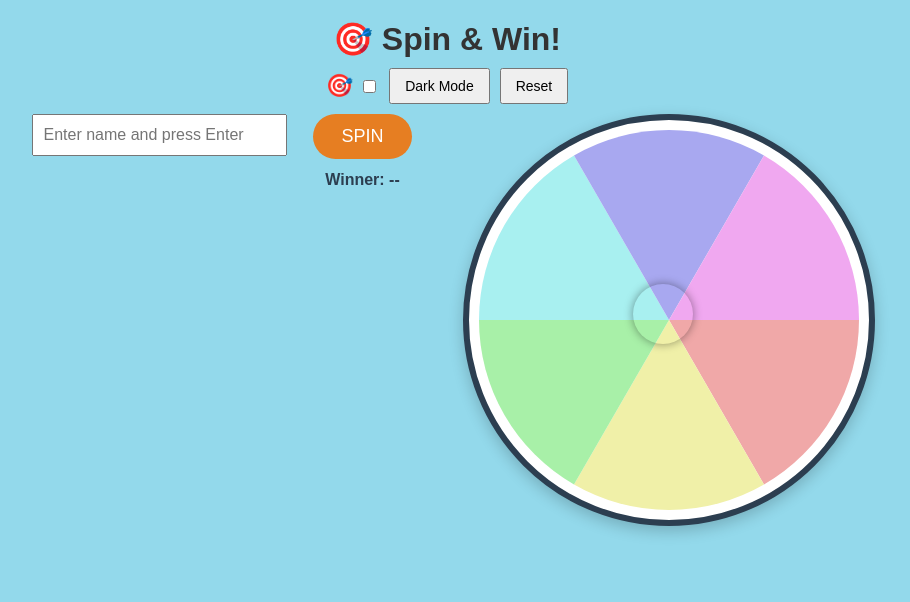
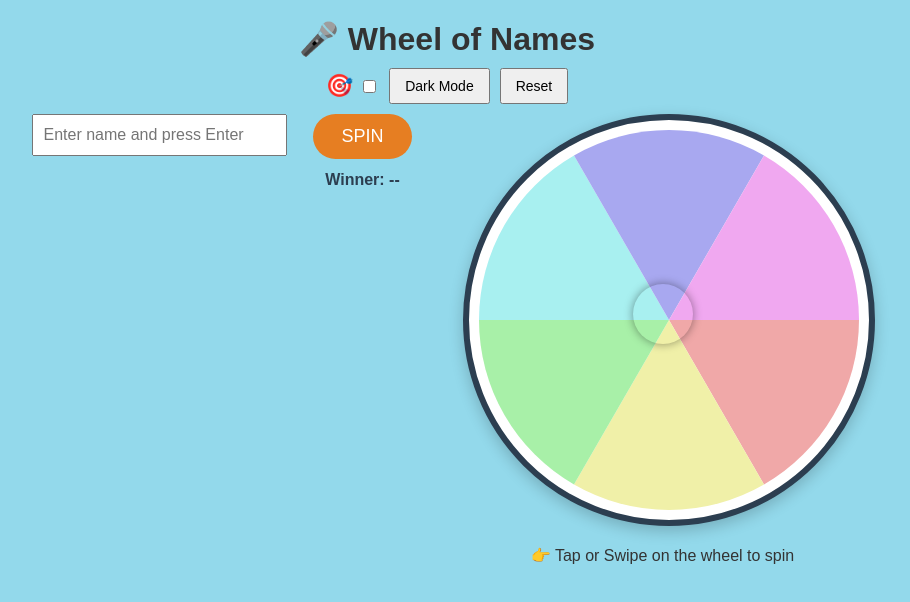
Before and after one commit to yuvraj-singh-0001/yuvraj-singh-0001.github.io, a plain HTML site: page index.html in a window 1280 px wide. Shown: the whole page, without its empty margins (193-1103 px from the left). Drawn offline with nearby package versions, Linux system fonts and the light colour scheme.

```diff
--- a/index.html
+++ b/index.html
@@ -8,7 +8,7 @@
 </head>
 <body>
   <header>
-    <h1> 🎯 Spin & Win!</h1>
+    <h1>🎤 Wheel of Names</h1>
     <div class="top-bar">
       <label class="force-toggle">
         <span class="emoji-toggle">🎯</span>
@@ -32,6 +32,7 @@
     <section id="wheel-container">
       <canvas id="wheel" width="400" height="400"></canvas>
       <div id="wheel-center-logo"></div>
+      <p class="swipe-tip">👉 Tap or Swipe on the wheel to spin</p>
     </section>
   </main>
 
```
